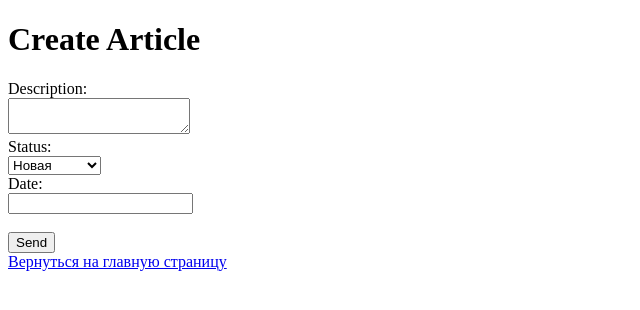
After one commit to Beknasar/python_group_6_homework_47_Ulanbek_uulu_Beknasar, a Django app: page /tasks/add/ in a window 1280 px wide. The commit adds this page. Shown: the top 310 px of the page, without its empty margins (0-640 px from the left). Run offline with Django 3.2, Linux system fonts and the light colour scheme.

Commit message:
Добавлена добавлние задачи на сайт.

```diff
--- a/source/main/settings.py
+++ b/source/main/settings.py
@@ -106,7 +106,8 @@ AUTH_PASSWORD_VALIDATORS = [
 
 LANGUAGE_CODE = 'en-us'
 
-TIME_ZONE = 'UTC'
+TIME_ZONE = "Asia/Bishkek"
+# TIME_ZONE = 'UTC'
 
 USE_I18N = True
 
--- a/source/main/urls.py
+++ b/source/main/urls.py
@@ -15,9 +15,10 @@ Including another URLconf
 """
 from django.contrib import admin
 from django.urls import path
-from webapp.views import index_view
+from webapp.views import index_view, create_task_view
 
 urlpatterns = [
     path('admin/', admin.site.urls),
     path('', index_view),
+    path('tasks/add/', create_task_view)
 ]
--- a/source/webapp/static/css/style.css
+++ b/source/webapp/static/css/style.css
@@ -3,7 +3,7 @@ body {
     font-family: Arial, sans-serif;
     font-size: 16px;
     color: #444444;
-    background: aquamarine;
+    background: darkseagreen;
 }
 
 .container {
@@ -17,3 +17,7 @@ body {
     display: inline-block;
     text-align: left;
 }
+
+.task_view {
+    text-align: center;
+}
--- a/source/webapp/templates/index.html
+++ b/source/webapp/templates/index.html
@@ -13,14 +13,13 @@
     <div class="container">
         <h1>Задачи:</h1>
             <div class = "tasks">
-                <h3>Привет</h3>
                 {% for task in tasks %}
                     <h3>{{ task.pk }}. {{ task.description }}</h3>
                     <p>Статус: {{ task.get_status_display }}</p>
                     <p>Дата выполнения: {{ task.task_deadline }}</p>
                 {% endfor %}
             </div>
-        <p><a href="/tasks/add/">Добавить статью</a></p>
+        <p><a href="/tasks/add/">Добавить задачу</a></p>
     </div>
 </body>
 </html>
--- /dev/null
+++ b/source/webapp/templates/task_create.html
@@ -0,0 +1,37 @@
+<!DOCTYPE html>
+<html lang="en">
+<head>
+    <meta charset="UTF-8">
+    <title>Create</title>
+</head>
+<body>
+<h1>Create Article</h1>
+
+<form action="/tasks/add/" method="post">
+    {% csrf_token %}
+
+    <label>Description:</label><br/>
+    <textarea name="description"></textarea><br/>
+
+    <label for="id-status">Status:</label><br/>
+    <select name="status" id="id-status">
+{#      Вариант №1: обратиться по индексам в каждой паре#}
+{#        {% for choice in status_choices %}#}
+{#            <option value="{{ choice.0 }}">{{ choice.1 }}</option>#}
+{#        {% endfor %}#}
+{#        Вариант №2: сразу распаковывать#}
+         {% for value, label in status_choices %}
+             <option value="{{ value }}">{{ label }}</option>
+         {% endfor %}
+    </select><br/>
+
+    <label>Date:</label><br/>
+    <input type="text" name="date"/><br/>
+
+    <br/>
+    <input type="submit" value="Send"/>
+</form>
+<a href="/">Вернуться на главную страницу</a>
+
+</body>
+</html>
--- a/source/webapp/views.py
+++ b/source/webapp/views.py
@@ -1,8 +1,28 @@
 from django.shortcuts import render
-from webapp.models import Tasks
+from webapp.models import Tasks, STATUS_CHOICES
+from django.http import HttpResponseNotAllowed
 
 def index_view(request):
     data = Tasks.objects.all()
     return render(request, 'index.html', context = {
         'tasks': data
     })
+
+def create_task_view(request):
+    if request.method == 'GET':
+        return render(request, 'task_create.html', context={
+            'status_choices': STATUS_CHOICES
+        })
+    elif request.method == 'POST':
+        #print(request.POST)
+        description = request.POST.get('description')
+        status = request.POST.get('status')
+        date = request.POST.get('date')
+        task = Tasks.objects.create(description=description,
+                                    status=status,
+                                    task_deadline=date)
+        context = {'task': task}
+        return render(request, 'task_view.html', context)
+    else:
+        return HttpResponseNotAllowed(
+            permitted_methods=['GET', 'POST'])
```
Also changed, not shown: source/webapp/templates/task_view.html (added, +19 -0 lines).
